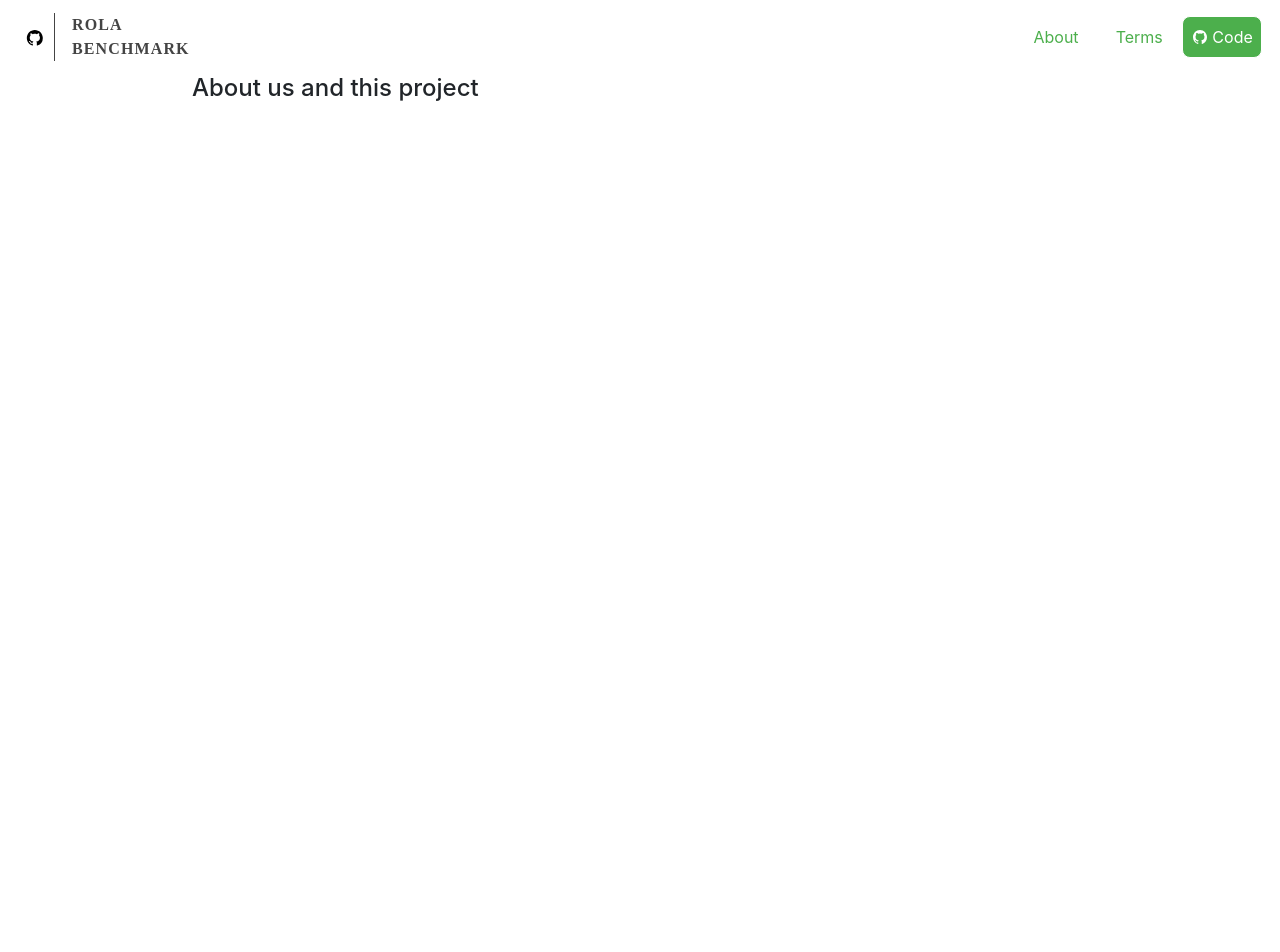
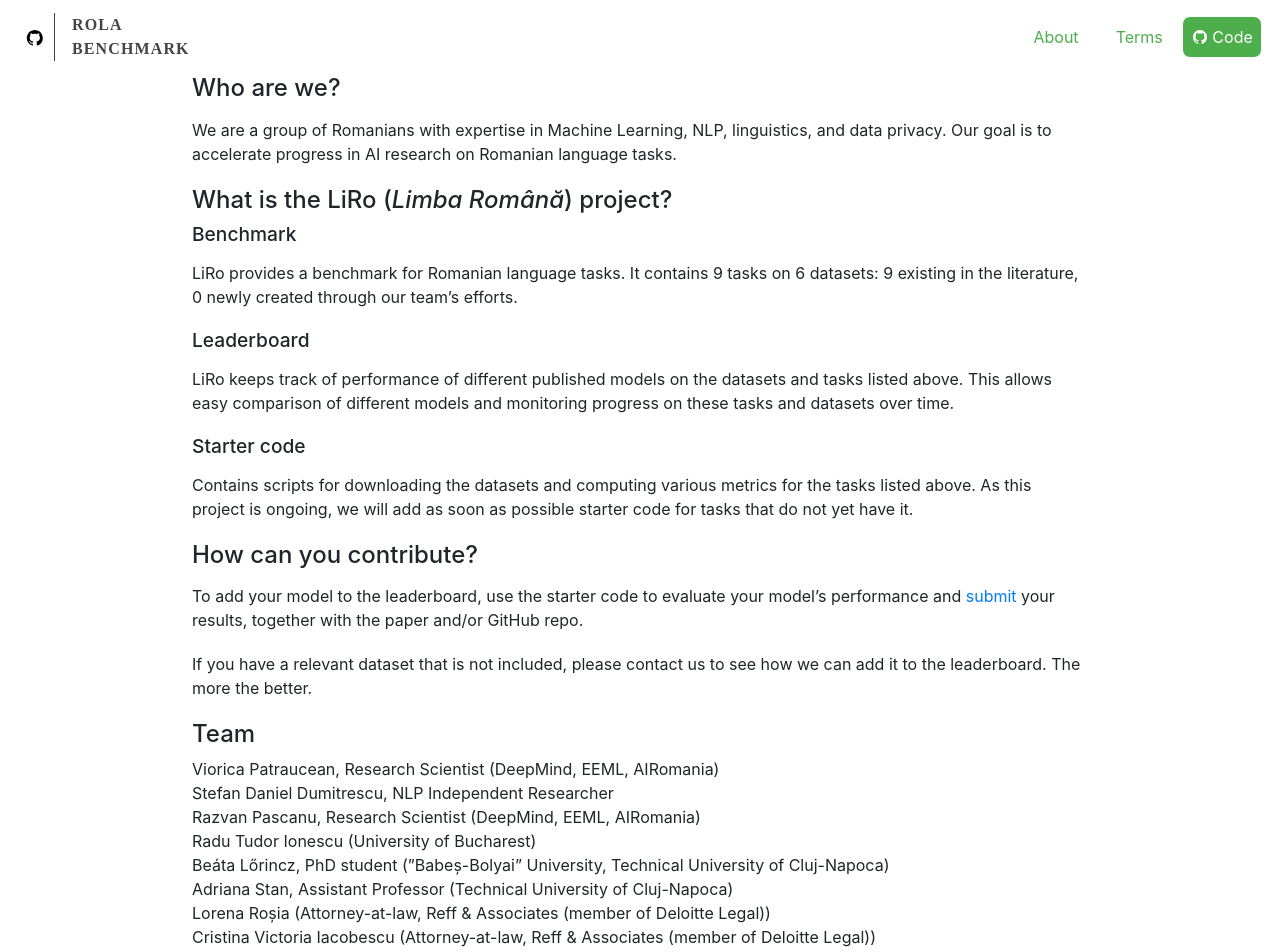
Before and after one commit to LiroBenchmark/LiroBenchmark.github.io, a React (Create React App) app: page /ro_benchmark_leaderboard/about in a window 1280 px wide. Shown: the top 952 px of the page. Before the commit the page ends 800 px from the top, so only its background shows below. Built offline with nearby package versions, Linux system fonts and the light colour scheme.

Commit message:
Added about page with link to submit page

```diff
--- a/src/Components/AboutPage.js
+++ b/src/Components/AboutPage.js
@@ -1,7 +1,59 @@
-import React from "react";
+import React from 'react';
+import './AboutPage.scss';
+import datasets_info from '../data/datasets.json';
+import tasks_info from '../data/tasks.json';
+import UrlBuilder from './UrlBuilder';
 
 const AboutPage = (props) => {
-  return <h1>About us and this project</h1>;
+  return (
+    <>
+      <h1>Who are we?</h1>
+      <p>
+        We are a group of Romanians with expertise in Machine Learning, NLP, linguistics, and data privacy. Our goal is
+        to accelerate progress in AI research on Romanian language tasks.
+      </p>
+      <h1>
+        What is the LiRo (<em>Limba Română</em>) project?
+      </h1>
+      <h2>Benchmark</h2>
+      <p>
+        LiRo provides a benchmark for Romanian language tasks. It contains {tasks_info.tasks.length} tasks on{' '}
+        {datasets_info.datasets.length} datasets: {tasks_info.tasks.length} existing in the literature, {0} newly
+        created through our team’s efforts.
+      </p>
+      <h2>Leaderboard</h2>
+      <p>
+        LiRo keeps track of performance of different published models on the datasets and tasks listed above. This
+        allows easy comparison of different models and monitoring progress on these tasks and datasets over time.
+      </p>
+      <h2>Starter code</h2>
+      <p>
+        Contains scripts for downloading the datasets and computing various metrics for the tasks listed above. As this
+        project is ongoing, we will add as soon as possible starter code for tasks that do not yet have it.
+      </p>
+      <h1>How can you contribute?</h1>
+      <p>
+        To add your model to the leaderboard, use the starter code to evaluate your model’s performance and{' '}
+        <a href={UrlBuilder.submitPageUrl}>submit</a> your results, together with the paper and/or GitHub repo.
+      </p>
+      <p>
+        If you have a relevant dataset that is not included, please contact us to see how we can add it to the
+        leaderboard. The more the better.
+      </p>
+      <h1>Team</h1>
+      <ul>
+        <li>Viorica Patraucean, Research Scientist (DeepMind, EEML, AIRomania)</li>
+        <li>Stefan Daniel Dumitrescu, NLP Independent Researcher</li>
+        <li>Razvan Pascanu, Research Scientist (DeepMind, EEML, AIRomania)</li>
+        <li>Radu Tudor Ionescu (University of Bucharest)</li>
+        <li>Beáta Lőrincz, PhD student (”Babeș-Bolyai” University, Technical University of Cluj-Napoca)</li>
+        <li>Adriana Stan, Assistant Professor (Technical University of Cluj-Napoca)</li>
+        <li>Lorena Roșia (Attorney-at-law, Reff & Associates (member of Deloitte Legal))</li>
+        <li>Cristina Victoria Iacobescu (Attorney-at-law, Reff & Associates (member of Deloitte Legal))</li>
+        <li>Petru Rebeja, PhD student (Alexandru Ioan Cuza University of Iași, AIRomania)</li>
+      </ul>
+    </>
+  );
 };
 
 export default AboutPage;
--- /dev/null
+++ b/src/Components/AboutPage.scss
@@ -0,0 +1,15 @@
+.main-content{
+
+    h1{
+	font-size: 1.5rem;
+    }
+
+    h2{
+	font-size: 1.2rem;
+    }
+
+    p{
+	margin-top: 15px;
+	margin-bottom: 20px;
+    }
+}
```
